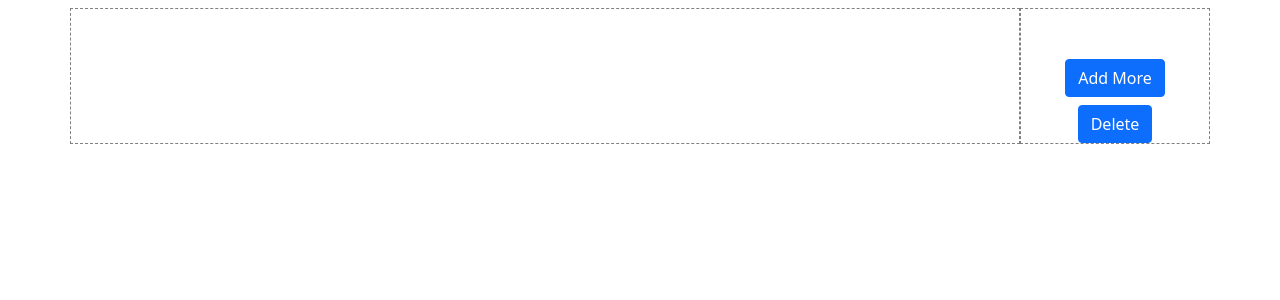
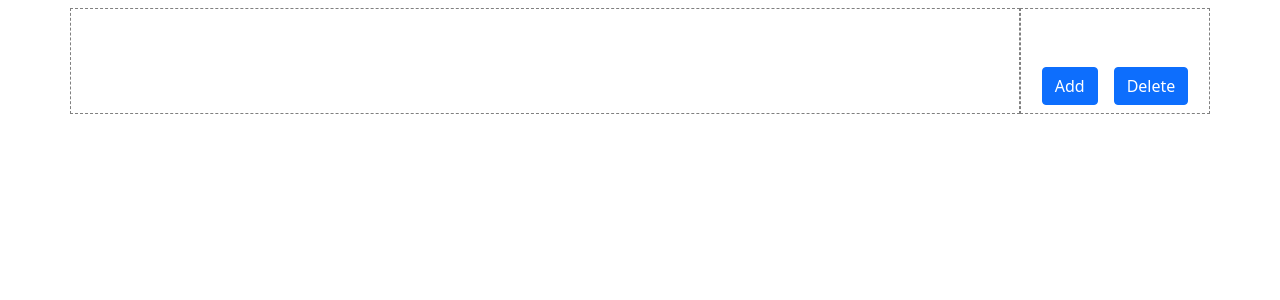
Before and after one commit to monirshimul/next-react-learn, a Next.js app: page /AddElement in a window 1280 px wide. Shown: the top 300 px of the page. Built offline with nearby package versions, Linux system fonts and the light colour scheme.

Commit message:
react component composition added

```diff
--- a/pages/AddElement.js
+++ b/pages/AddElement.js
@@ -35,8 +35,8 @@ const AddElement = () => {
                         }
                     </div>
                     <div className="col-sm-2 text-center" style={{ border: "1px dashed gray", paddingTop: "50px" }}>
-                        <button onClick={addUser} className="btn btn-primary mb-2">Add More</button>
-                        <button onClick={removeUser} className="btn btn-primary">Delete</button>
+                        <button onClick={addUser} className="btn btn-primary m-2">Add</button>
+                        <button onClick={removeUser} className="btn btn-primary m-2">Delete</button>
                     </div>
                 </div>
 
```
Also changed, not shown: mainSection/composition/Child.js (added, +12 -0 lines), mainSection/composition/Parent.js (added, +14 -0 lines), pages/Composition.js (added, +15 -0 lines).
